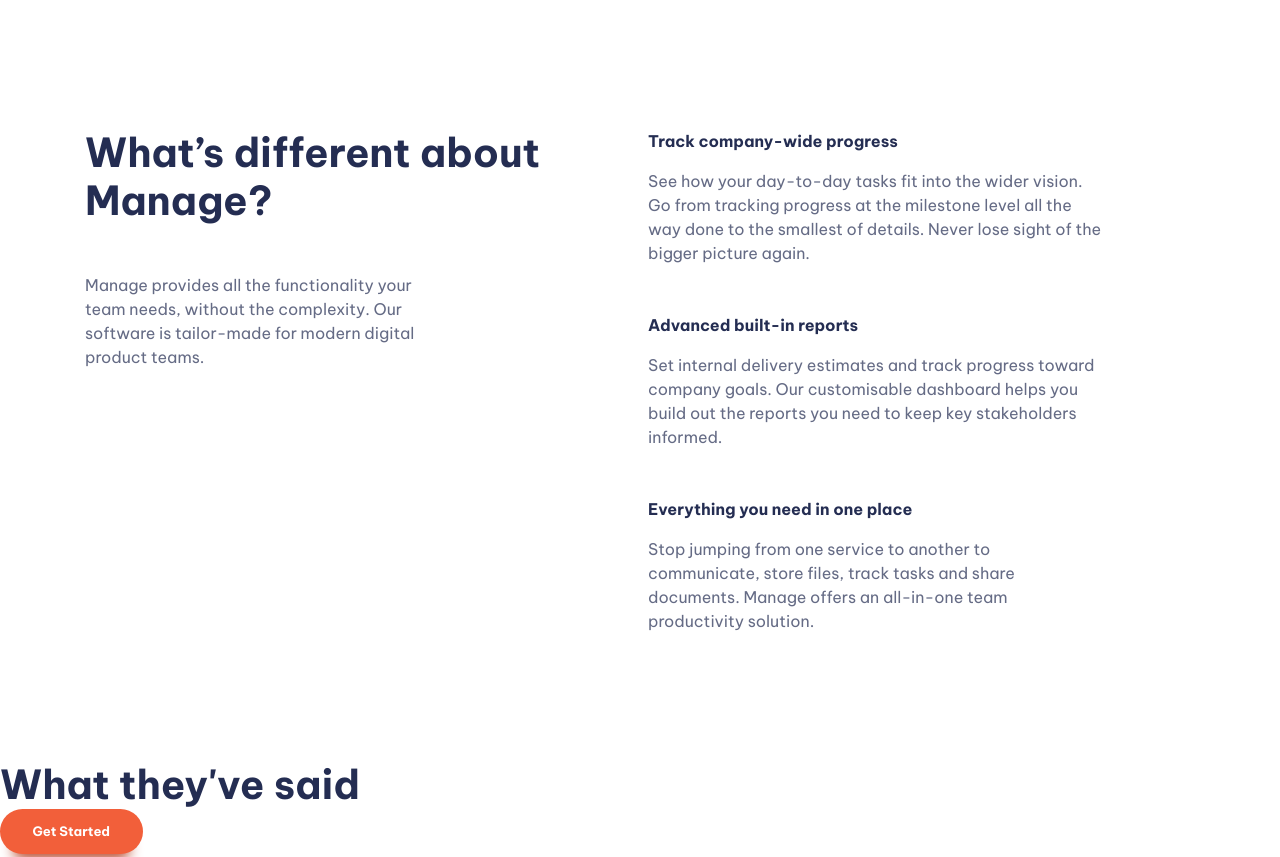
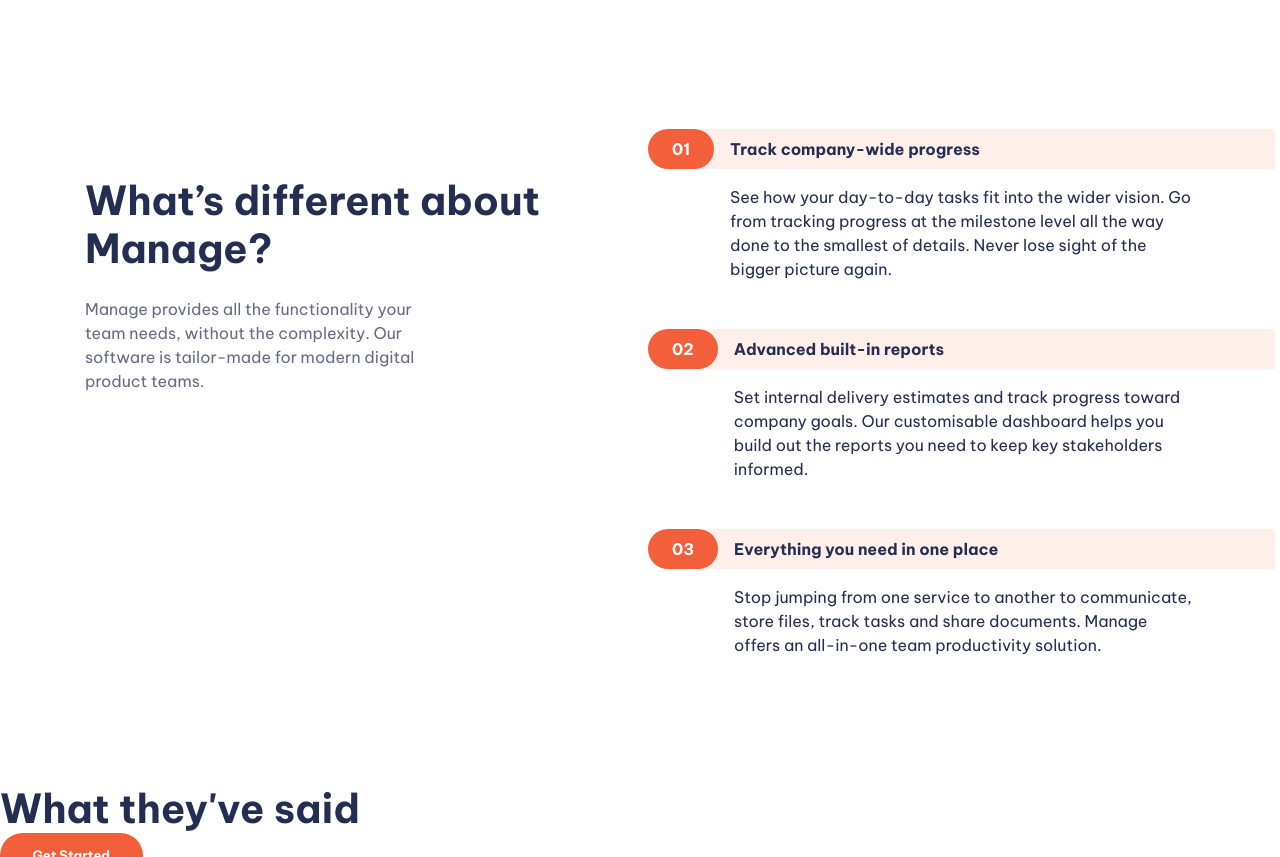
Before and after one commit to AgravatKirtan7/PartOne_Html, a website built with Vite: page index.html in a window 1280 px wide. Shown: the part 700-1557 px from the top of the page. Built offline with nearby package versions, Linux system fonts and the light colour scheme; files whose address does not match are found by name.

Commit message:
part 8 done numbered list

```diff
--- a/index.html
+++ b/index.html
@@ -77,7 +77,10 @@
       <section class="padding-block-900">
         <div class="container">
           <div class="even-columns">
-            <div class="flow">
+            <div
+              class="flow text-center-sm-only margin-bottom-700"
+              style="--flow-spacer: 1.5rem"
+            >
               <h2 class="fs-secondry-heading fw-bold">
                 What’s different about Manage?
               </h2>
@@ -91,8 +94,10 @@
               <ul role="list" class="numbered-items | flow">
                 <li>
                   <div class="flow" style="--flow-spacer: 1em">
-                    <h3 class="fs-600 fw-bold">Track company-wide progress</h3>
-                    <p data-width="wide">
+                    <h3 class="numbered-items_title | fs-600 fw-bold">
+                      Track company-wide progress
+                    </h3>
+                    <p class="numbered-items_body" data-width="wide ">
                       See how your day-to-day tasks fit into the wider vision.
                       Go from tracking progress at the milestone level all the
                       way done to the smallest of details. Never lose sight of
@@ -102,8 +107,10 @@
                 </li>
                 <li>
                   <div class="flow" style="--flow-spacer: 1em">
-                    <h3 class="fs-600 fw-bold">Advanced built-in reports</h3>
-                    <p data-width="wide">
+                    <h3 class="numbered-items_title | fs-600 fw-bold">
+                      Advanced built-in reports
+                    </h3>
+                    <p class="numbered-items_body" data-width="wide ">
                       Set internal delivery estimates and track progress toward
                       company goals. Our customisable dashboard helps you build
                       out the reports you need to keep key stakeholders
@@ -113,10 +120,10 @@
                 </li>
                 <li>
                   <div class="flow" style="--flow-spacer: 1em">
-                    <h3 class="fs-600 fw-bold">
+                    <h3 class="numbered-items_title | fs-600 fw-bold">
                       Everything you need in one place
                     </h3>
-                    <p data-width="wide">
+                    <p class="numbered-items_body" data-width="wide ">
                       Stop jumping from one service to another to communicate,
                       store files, track tasks and share documents. Manage
                       offers an all-in-one team productivity solution.
--- a/src/style.css
+++ b/src/style.css
@@ -413,6 +413,77 @@
 
 }
 
+/* numbered items */
+
+.numbered-items {
+  counter-reset: count;
+  width: fit-content;
+  margin-inline: auto;
+}
+
+.numbered-items li {
+  counter-increment: count;
+}
+
+.numbered-items div {
+  display: grid;
+  position: relative;
+  align-items: center;
+  column-gap: var(--size-400);
+  grid-template-columns: min-content 1fr;
+}
+
+.numbered-items_title {
+  grid-row: 1/2;
+  grid-column: 2/3;
+}
+
+.numbered-items_body {
+  grid-column: 1/-1;
+}
+
+@media (min-width: 30em) {
+  .numbered-items_body {
+    grid-column: 2/-1;
+  }
+}
+
+.numbered-items div ::before,
+.numbered-items div::after {
+  height: 40px;
+}
+
+.numbered-items div::before {
+  content: "0" counter(count);
+  display: flex;
+  align-items: center;
+  font-weight: var(--fw-bold);
+  background-color: var(--clr-accent-400);
+  color: var(--clr-neutral-100);
+  padding: 0 var(--size-500);
+  height: 40px;
+  border-radius: 100vw;
+  grid-row: 1/2;
+  grid-column: 1/2;
+}
+
+@media(min-width:30em) {
+  .numbered-items div::after {
+    --bg: var(--clr-accent-100);
+    content: "";
+    display: block;
+    z-index: -1;
+    border-radius: 100vw 0 0 100vw;
+    grid-column: 1/-1;
+    grid-row: 1/2;
+    box-shadow: 5em 0 0 var(--bg);
+    background-color: var(--bg);
+  }
+}
+
+
+
+
 
 /* utility classes */
 
@@ -432,10 +503,10 @@
 }
 
 .container {
-  --padding: 1rem;
+  --container-padding: 1rem;
   --max-width: 1110px;
 
-  width: min(var(--max-width), 100% - (var(--padding) * 2));
+  width: min(var(--max-width), 100% - (var(--container-padding) * 2));
   margin-inline: auto;
 }
 
@@ -469,8 +540,23 @@
   margin-top: var(--flow-spacer, 3em);
 }
 
+.text-center {
+  text-align: center;
+}
 
+.text-center p {
+  margin-inline: auto;
+}
 
+@media(max-width: 50em) {
+  .text-center-sm-only {
+    text-align: center;
+  }
+
+  .text-center-sm-only p {
+    margin-inline: auto;
+  }
+}
 
 .text-primary-400 {
   color: var(--clr-primary-400);
@@ -559,6 +645,10 @@
   padding-block: var(--size-700);
 }
 
+.margin-bottom-700 {
+  margin-block: var(--size-700);
+}
+
 .display-sm-none {
   display: none;
 }
```
